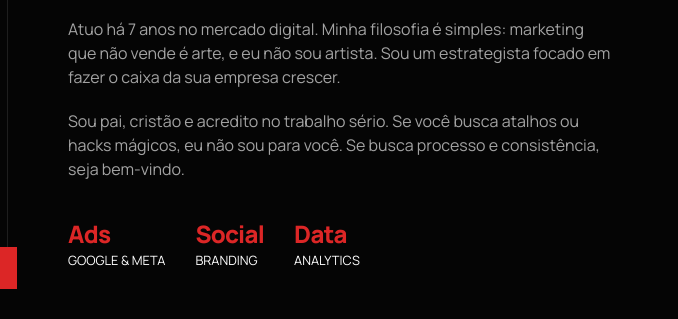
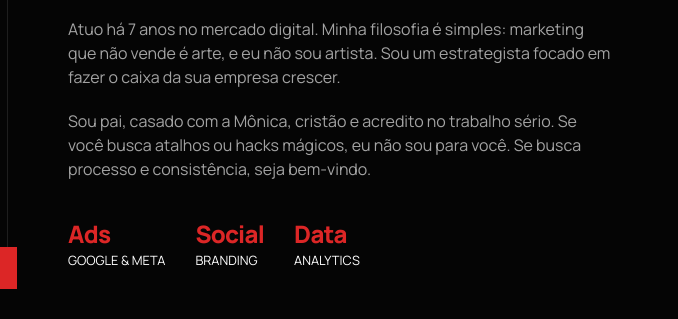
Before and after one commit to argroupmkt/ademirtrafego, a plain HTML site: page index.html in a window 1280 px wide. Shown: the part 2029-2348 px from the top of the page, 602-1280 px from the left. Drawn offline with Linux system fonts and the light colour scheme.

Commit message:
Update index.html

```diff
--- a/index.html
+++ b/index.html
@@ -374,7 +374,7 @@
             Atuo há 7 anos no mercado digital. Minha filosofia é simples: marketing que não vende é arte, e eu não sou artista. Sou um estrategista focado em fazer o caixa da sua empresa crescer.
           </p>
           <p style="margin-bottom: 40px;">
-            Sou pai, cristão e acredito no trabalho sério. Se você busca atalhos ou hacks mágicos, eu não sou para você. Se busca processo e consistência, seja bem-vindo.
+            Sou pai, casado com a Mônica, cristão e acredito no trabalho sério. Se você busca atalhos ou hacks mágicos, eu não sou para você. Se busca processo e consistência, seja bem-vindo.
           </p>
 
           <div style="display: flex; gap: 30px;">
```
